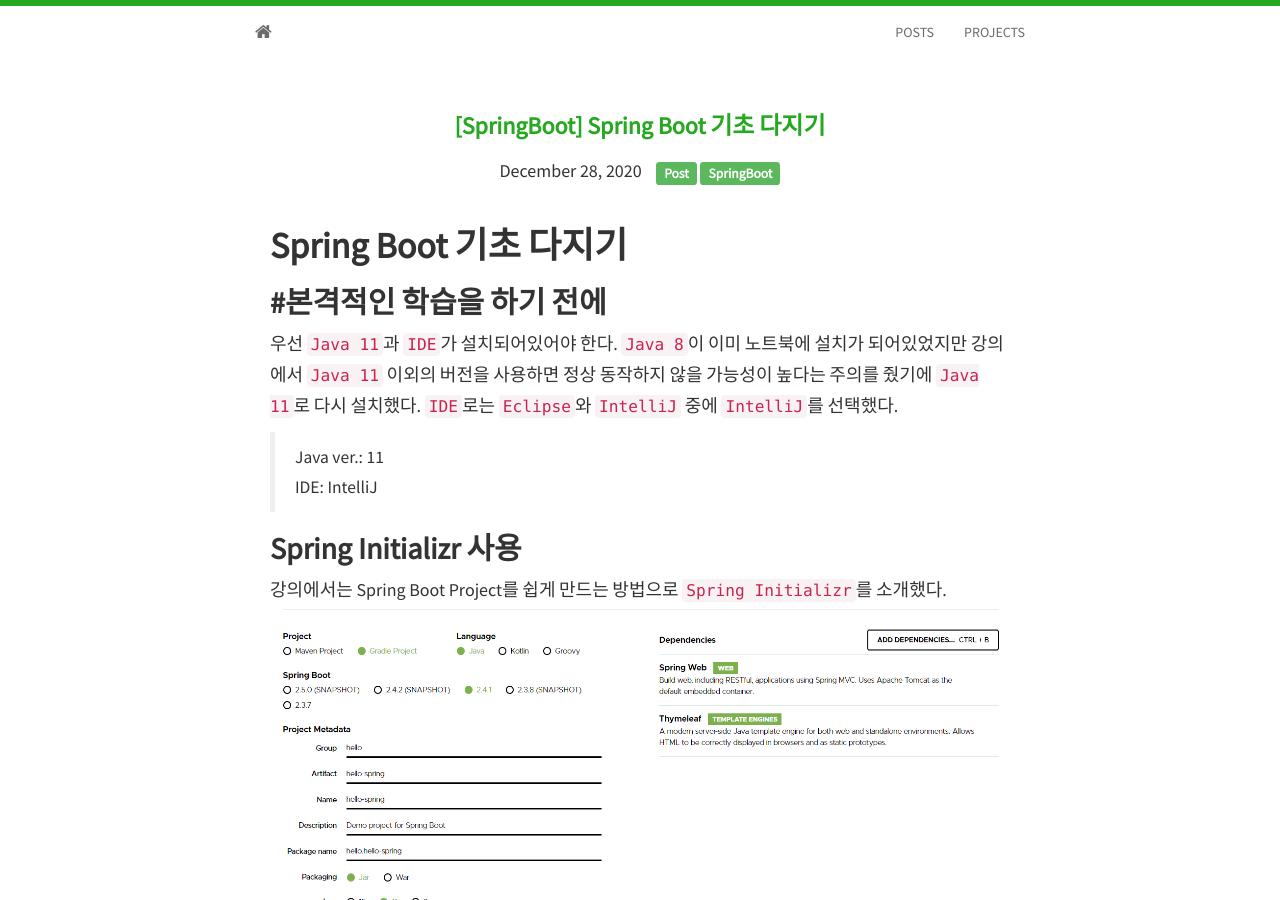
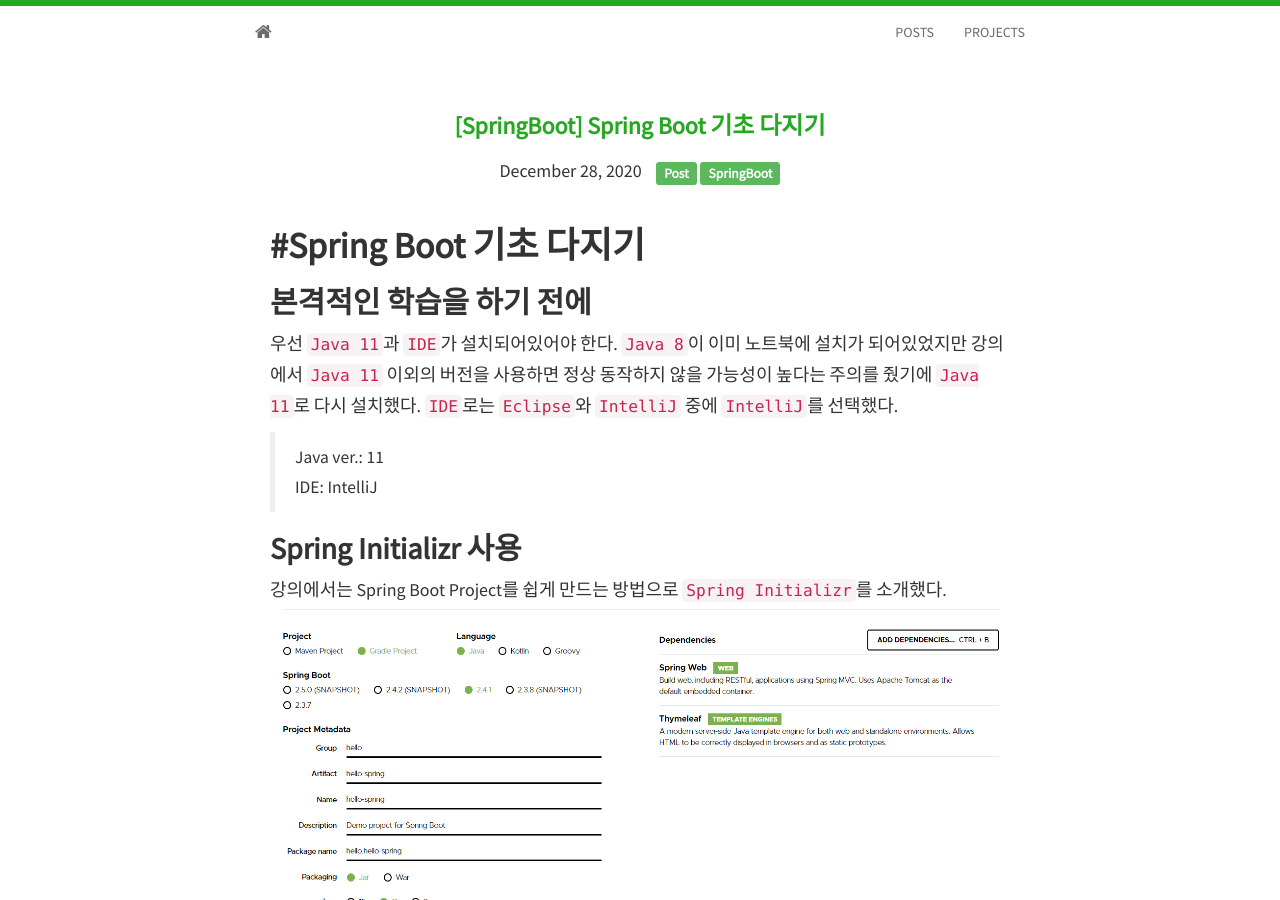
Before and after one commit to Jeongm1n/Jeongm1n.github.io, a Jekyll site: the page built from _posts/2020-12-28-post4.md, in a window 1280 px wide and 900 px high. Built offline with Jekyll 4.4.1, drawn with Linux system fonts in a browser that asks for light colours; nearby versions of some CDN libraries; comment, search, counter and statistics services are not loaded.

Commit message:
Fix typo

```diff
--- a/_posts/2020-12-28-post4.md
+++ b/_posts/2020-12-28-post4.md
@@ -6,9 +6,9 @@
 - post
 - springboot
 ---
-# <strong>Spring Boot 기초 다지기</strong>
+# <strong>#Spring Boot 기초 다지기</strong>
 
-## <strong>#본격적인 학습을 하기 전에<strong>
+## <strong>본격적인 학습을 하기 전에<strong>
 우선 `Java 11`과 `IDE`가 설치되어있어야 한다. `Java 8`이 이미 노트북에 설치가 되어있었지만 강의에서 `Java 11` 이외의 버전을 사용하면 정상 동작하지 않을 가능성이 높다는 주의를 줬기에 `Java 11`로 다시 설치했다. `IDE`로는 `Eclipse`와 `IntelliJ` 중에 `IntelliJ`를 선택했다.
 > Java ver.: 11
 > IDE: IntelliJ
```
